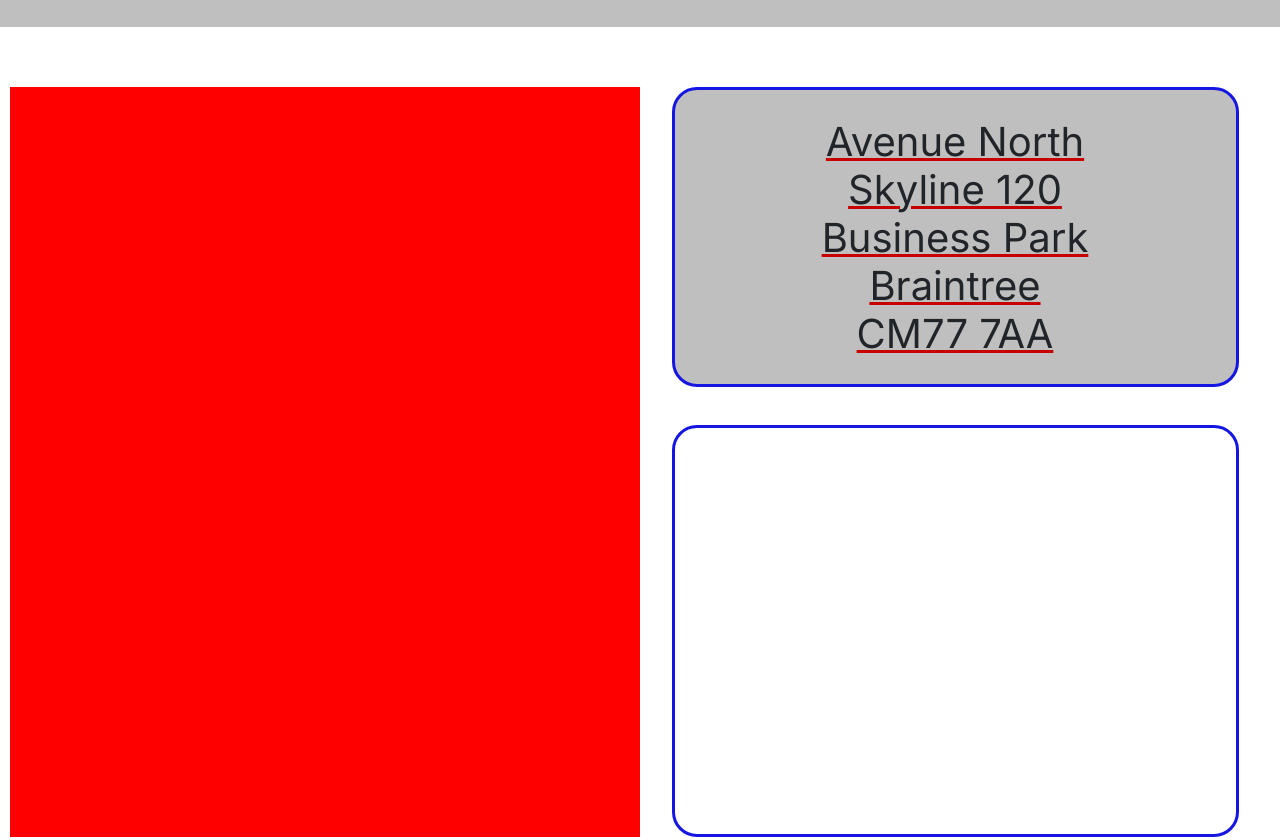
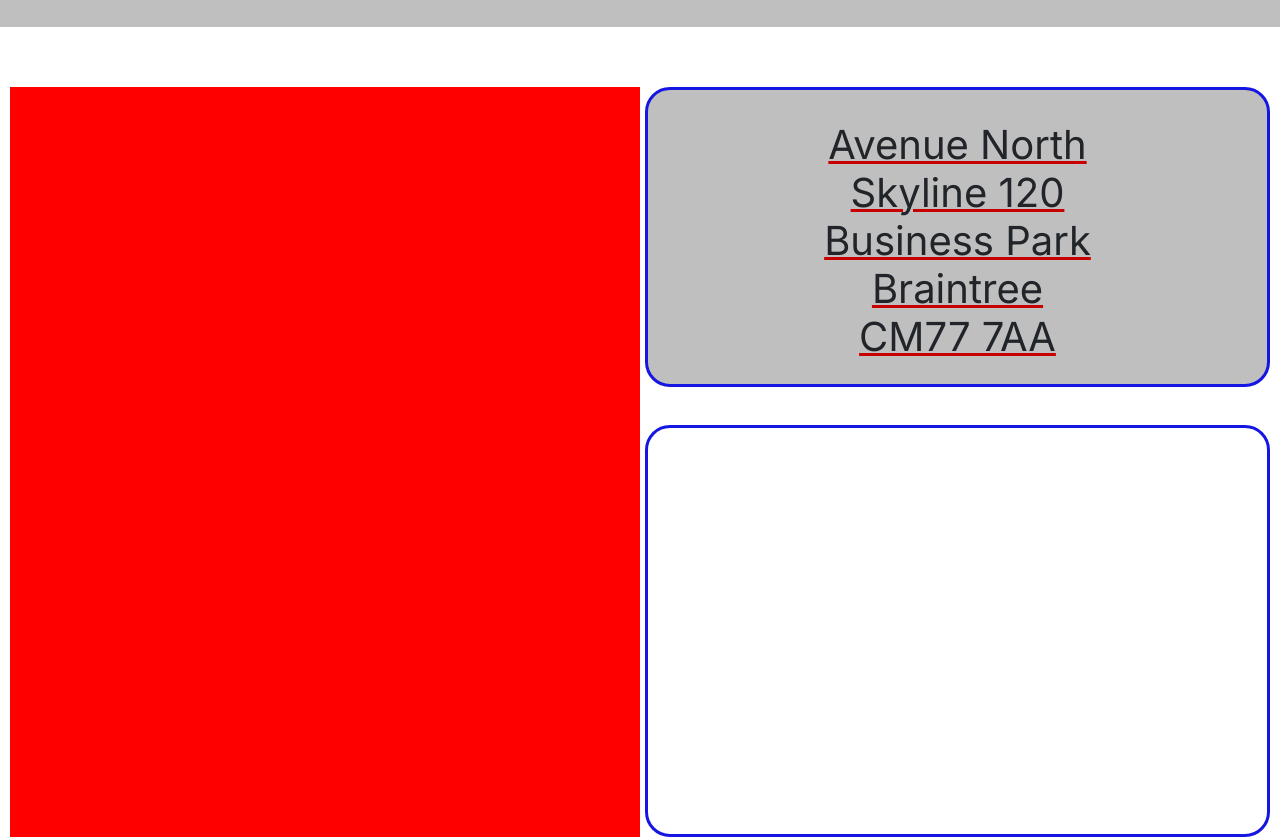
Before and after one commit to benjamindraper1996/CI_PP1_MyRigs, a plain HTML site: page contact-us.html in a window 1280 px wide. Shown: the part 1028-1868 px from the top of the page. Drawn offline with nearby package versions, Linux system fonts and the light colour scheme; some packages are replaced by stand-ins of ours.

Commit message:
Remove location margin, Add padding to contact-form and location-outer to center

```diff
--- a/assets/css/style.css
+++ b/assets/css/style.css
@@ -446,6 +446,7 @@ body {
     height: inherit;
     width: 50%;
     float: left;
+    padding-right: 5px;
     background-color: red;
 }
 
@@ -453,12 +454,12 @@ body {
     height: inherit;
     width: 50%;
     float: right;
+    padding-left: 5px;
 }
 
 #location {
-    width: 90%;
+    width: 100%;
     height: inherit;
-    margin: 0 5%;
     position: relative;
 }
 
```
